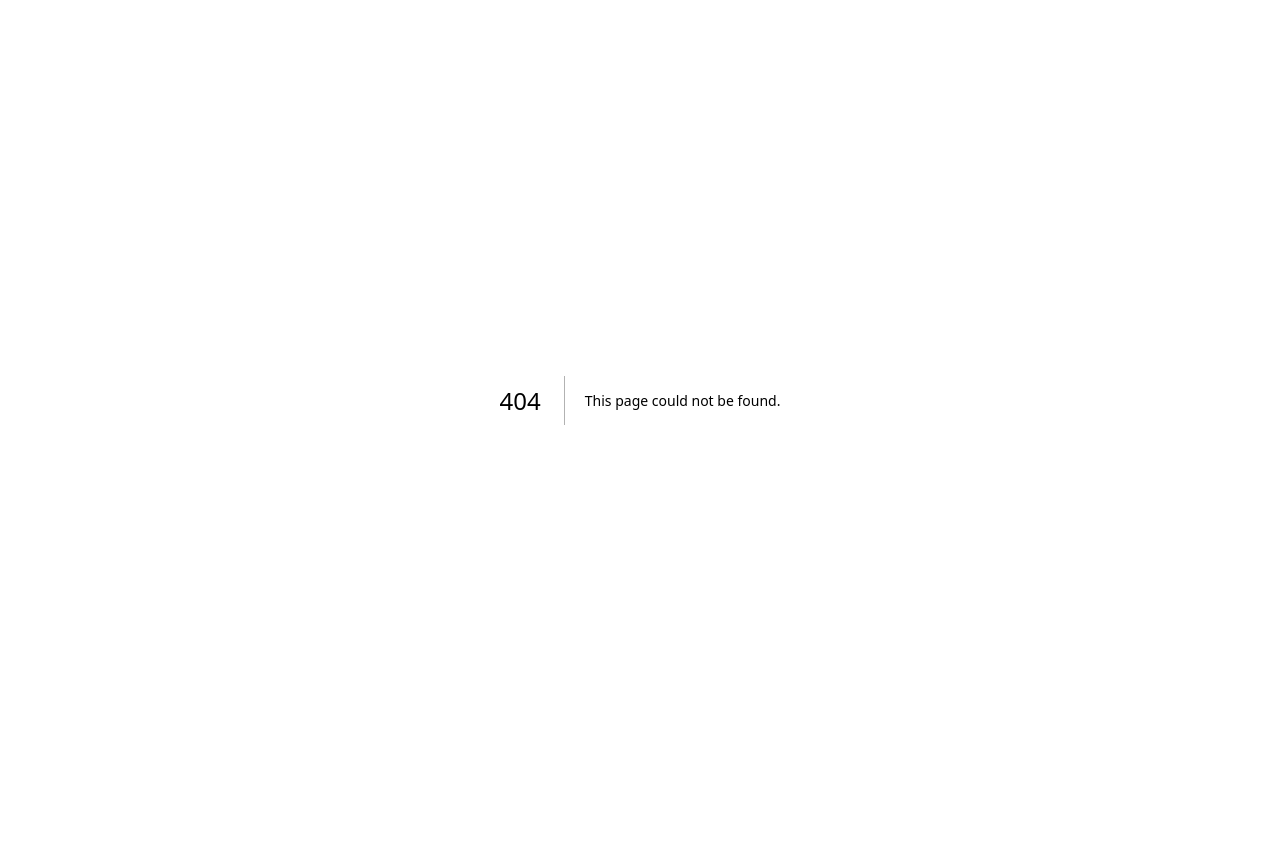
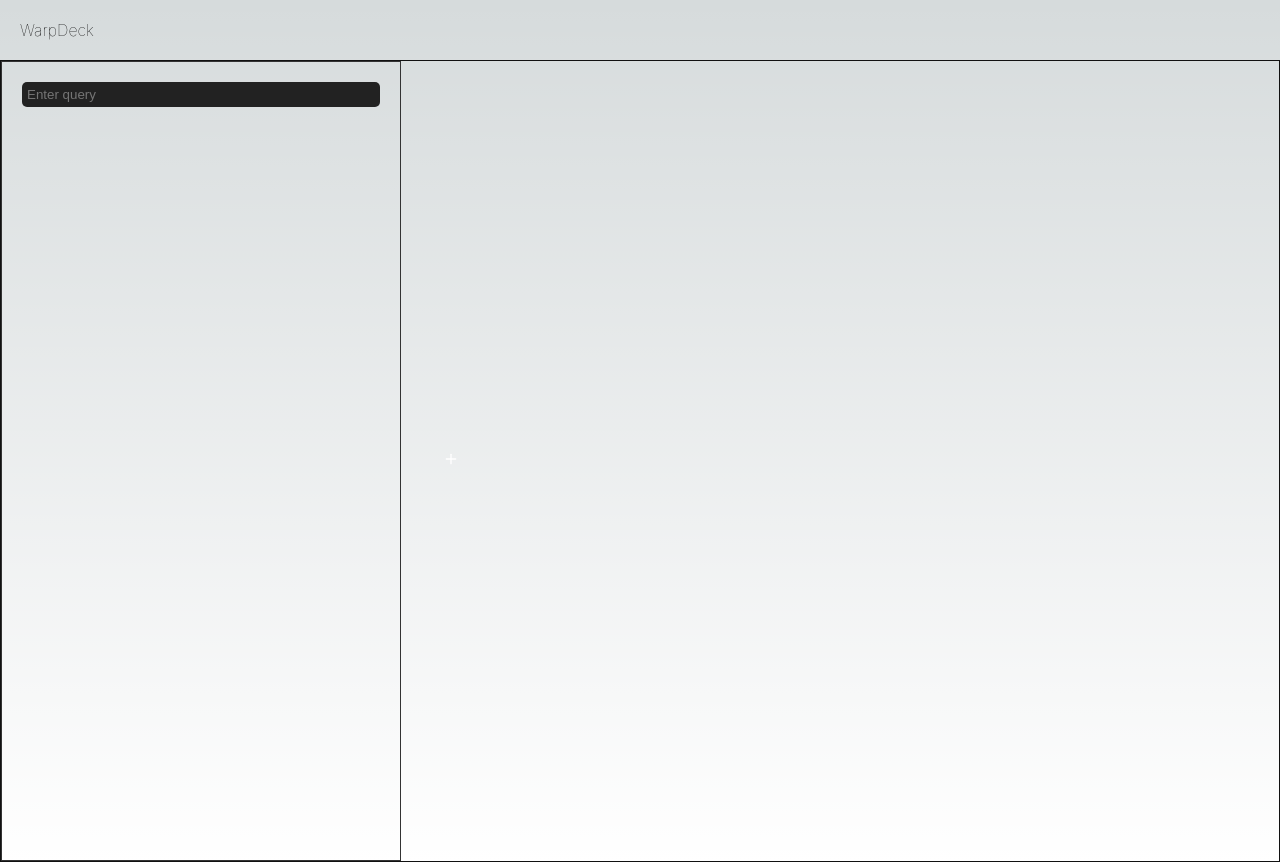
Before and after one commit to nishantrpai/tools.nishu.dev, a Next.js app: page /warpdeck in a window 1280 px wide. Before the commit this address had no page. Before the commit the page ends 800 px from the top, so only its background shows below. Built offline with nearby package versions, Linux system fonts and the light colour scheme.

Commit message:
add new tool for warpdeck

```diff
--- /dev/null
+++ b/components/deck.js
@@ -0,0 +1,111 @@
+// one column that'll be 100% height but 200px width and will have a input at top and a list of results below
+
+import { useEffect, useState } from "react";
+
+const Deck = () => {
+  const [query, setQuery] = useState('');
+  const [results, setResults] = useState([]);
+  const [page, setPage] = useState(1);
+  const [loading, setLoading] = useState(false);
+
+  const loadMore = () => {
+    setPage(page + 1);
+    setLoading(true);
+    fetch(`https://searchcaster.xyz/api/search?text=${query}&page=${page}&engagement=reactions`)
+      .then(response => response.json())
+      .then(data => {
+        setResults([...results, ...data.casts])
+      });
+  }
+
+  useEffect(() => {
+    if (!query) return;
+    fetch(`https://searchcaster.xyz/api/search?text=${query}&max=200&engagement=reactions`)
+      .then(response => response.json())
+      .then(data => {
+        setResults([...results, ...data.casts])
+      })
+  }, [query]);
+  return (
+    <div style={{
+      height: 'max-content',
+      minHeight: '100vh',
+      width: '400px',
+      border: '1px solid #333',
+      padding: '20px',
+    }}>
+      <input type="text" placeholder="Enter query" style={{
+        width: '100%',
+        padding: '5px 5px',
+        marginBottom: '20px',
+        border: 'none',
+        outline: 'none',
+        borderRadius: '5px',
+        backgroundColor: '#222',
+      }} onChange={e => {
+        // wait for user to stop typing
+        setTimeout(() => {
+          setQuery(e.target.value)
+        }, 1000)
+      }} />
+      {results.map((result, index) => (
+        <a key={index} style={{
+          border: '1px solid #222',
+          padding: '10px',
+          marginBottom: '10px',
+          display: 'flex',
+          flexDirection: 'column',
+          flexWrap: 'wrap',
+          whiteSpace: 'wrap',
+          overflow: 'hidden',
+          cursor: 'pointer',
+        }}
+        href={`https://warpcast.com/${result.body.username}/${result.merkleRoot.slice(0, 10)}`}
+        target="_blank"
+        >
+          <h2 style={{
+            fontSize: '12px',
+            marginBottom: '5px',
+            fontWeight: '400',
+            color: '#666'
+          }}>{result.body.username}</h2>
+          <span style={{
+            fontSize: '10px',
+            fontWeight: '100',
+            color: '#aaa',
+            marginTop: '5px',
+            marginBottom: '10px',
+          }}>
+            {new Intl.DateTimeFormat('en-US').format(new Date(result.body.publishedAt))}
+          </span>
+          <p style={{
+            fontSize: '12px',
+            fontWeight: '400',
+            color: '#888',
+            display: 'flex',
+            flexWrap: 'wrap',
+          }}
+          >{result.body.data.text}</p>
+
+        </a>
+
+      ))}
+      {results.length > 0 &&
+      <div>
+        <button onClick={loadMore} style={{
+          width: '100%',
+          padding: '10px',
+          backgroundColor: '#111',
+          color: '#fff',
+          border: 'none',
+          borderRadius: '5px',
+          cursor: 'pointer',
+          fontSize: '12px',
+        }}>{loading ? 'Loading...' : 'Load more'}</button>
+      </div>
+      }
+    </div>
+  )
+};
+
+export default Deck;
--- /dev/null
+++ b/pages/warpdeck.js
@@ -0,0 +1,91 @@
+// tweetdeck like interface with the ability to add multiple search columns, but the api calls will be to searchcaster.xyz which is a client of warpcast
+import Head from 'next/head'
+import styles from '@/styles/Home.module.css'
+import { useState, useEffect } from 'react'
+import Deck from '@/components/deck'
+import { FiPlus } from 'react-icons/fi'
+
+export default function WarpDeck() {
+  const [queries, setQueries] = useState([])
+  const [results, setResults] = useState([])
+  const [decks, setDecks] = useState([1])
+  useEffect(() => {
+    queries.forEach(query => {
+      fetch(`https://searchcaster.xyz/search?q=${query}`)
+        .then(response => response.json())
+        .then(data => {
+          setResults([...results, data])
+        })
+    })
+  }, [queries])
+  return (
+    // search results from columns and the ability to add more columns
+    <div className={styles.container}>
+      <Head>
+        <title>WarpDeck</title>
+        <meta name="description" content="Generated by create next app" />
+        <link rel="icon" href="/favicon.ico" />
+      </Head>
+      <h1 style={{
+        display: 'flex',
+        width: '100%',
+        padding: '20px',
+        fontSize: '1rem',
+        fontWeight: '100',
+      }}>
+        WarpDeck
+      </h1>
+      <main style={{
+        width: '100%',
+        maxWidth: '100vw',
+        border: '1px solid #111',
+        alignItems: 'flex-start',
+        padding: '0px',
+        overflowX: 'scroll'
+      }}>
+        <div style={{
+          display: 'flex',
+          flexDirection: 'row',
+        }}>
+          {decks.map((deck, index) => (
+            <Deck key={index} />
+          ))}
+          {/* {queries.map((query, index) => (
+            <div key={index} style={{
+              border: '1px solid red',
+              width: '300px',
+            }}>
+              <h2>{query}</h2>
+              {results[index] && results[index].map((result, i) => (
+                <div key={i}>
+                  <h3>{result.title}</h3>
+                  <p>{result.description}</p>
+                </div>
+              ))}
+            </div>
+          ))} */}
+          <div style={{
+            display: 'flex',
+            justifyContent: 'center',
+            alignContent: 'center',
+            height: '100vh',
+            width: '100px',
+          }}>
+            <button style={{
+              height: '50px',
+              margin: 'auto',
+              border: 'none',
+              background: 'none',
+            }}
+              onClick={() => {
+                setDecks([...decks, decks.length + 1])
+              }}
+            >
+              <FiPlus />
+            </button>
+          </div>
+        </div>
+      </main>
+    </div>
+  )
+}
```
Also changed, not shown: pages/index.js (+8 -0 lines).
